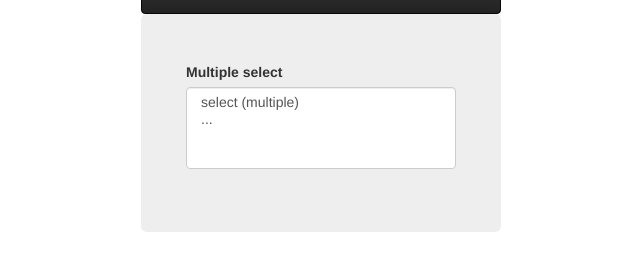
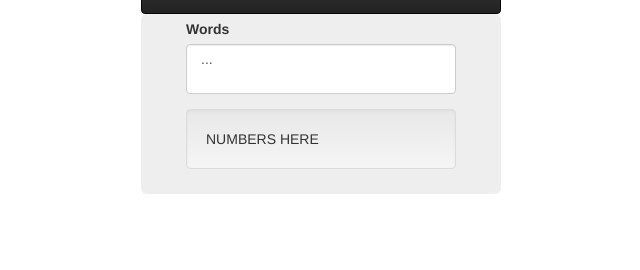
Before and after one commit to glauber-silva/t9-words-frontend, a React app in the folder frontend/: page / in a window 1280 px wide. Shown: the part 38-308 px from the top of the page, without its empty margins (319-959 px from the left). Built offline with nearby package versions, Linux system fonts and the light colour scheme.

Commit message:
- adjusments to base.css - included label to show typed numbers

```diff
--- /dev/null
+++ b/frontend/src/components/label_num.js
@@ -0,0 +1,14 @@
+import React from 'react';
+import { Well } from 'react-bootstrap';
+
+class LabelNum extends React.Component{
+    render(){
+        return(
+            <Well>
+                NUMBERS HERE
+            </Well>
+        )
+    }
+
+}
+export default LabelNum;
--- a/frontend/src/components/label_words.js
+++ b/frontend/src/components/label_words.js
@@ -5,9 +5,8 @@ class LabelWords extends React.Component{
     render(){
         return(
             <FormGroup controlId="formControlsSelectMultiple">
-            <ControlLabel>Multiple select</ControlLabel>
+            <ControlLabel>Words</ControlLabel>
             <FormControl componentClass="select" multiple>
-                <option value="select">select (multiple)</option>
                 <option value="other">...</option>
             </FormControl>
             </FormGroup>
--- a/frontend/src/components/labels.js
+++ b/frontend/src/components/labels.js
@@ -1,6 +1,9 @@
 import React from 'react';
 import {Jumbotron,Grid,Row,Col} from 'react-bootstrap';
 import LabelWords from './label_words';
+import LabelNum from './label_num';
+
+
 class Labels extends React.Component{
     render(){
         return(
@@ -9,6 +12,7 @@ class Labels extends React.Component{
             <Row>
                 <Col>
                     <LabelWords />
+                    <LabelNum />
                 </Col>
             </Row>
 
--- a/frontend/src/static/css/base.css
+++ b/frontend/src/static/css/base.css
@@ -4,3 +4,27 @@ NAVBAR
 .navbar{
     margin-bottom:0px;
 }
+
+/*
+* Content
+*/
+.jumbotron {
+    padding: 5px;
+    padding-right: 5px;
+    padding-left: 5px;
+}
+
+/*
+* Multselect
+*/
+select[multiple]{
+    height: 50px;
+}
+
+
+@media screen and (min-width:768px){
+    .jumbotron {
+        padding-right: 10px;
+        padding-left: 10px;
+    }
+}
```
